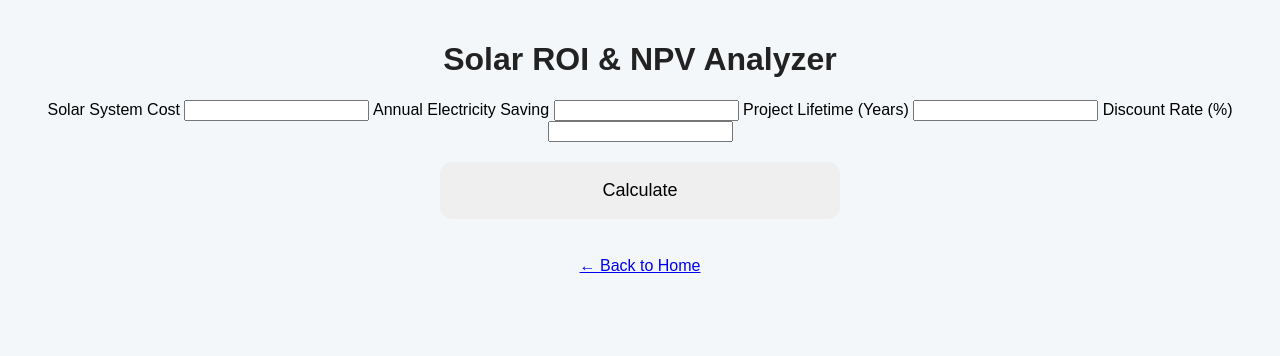
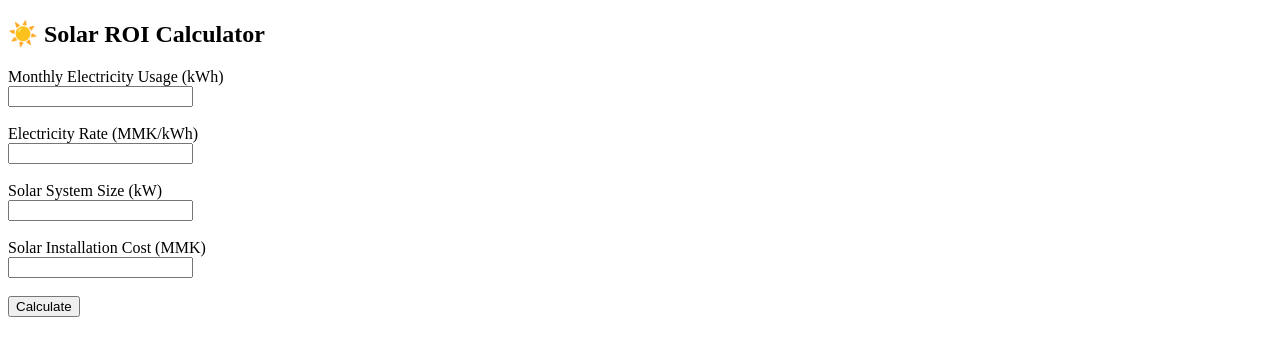
Before and after one commit to kyawrkar13-sys/Rkar-Kyaw, a Flask app: page /solar in a window 1280 px wide. Shown: the top 356 px of the page. Run offline with Flask 3, Linux system fonts and the light colour scheme.

Commit message:
Update solar.html

```diff
--- a/templates/solar.html
+++ b/templates/solar.html
@@ -1,72 +1,55 @@
 <!DOCTYPE html>
-<html lang="en">
+<html>
 <head>
-    <meta charset="UTF-8">
-    <meta name="viewport" content="width=device-width, initial-scale=1.0">
-    <title>Solar ROI & NPV Analyzer</title>
-    <link rel="stylesheet" href="{{ url_for('static', filename='style.css') }}">
+    <title>Solar ROI Calculator</title>
+    <meta name="viewport" content="width=device-width, initial-scale=1">
 </head>
+
 <body>
 
-    <h1>Solar ROI & NPV Analyzer</h1>
+<h2>☀️ Solar ROI Calculator</h2>
 
-    <label>Solar System Cost</label>
-    <input type="number" id="systemCost">
+<form method="post">
 
-    <label>Annual Electricity Saving</label>
-    <input type="number" id="annualSaving">
+<label>Monthly Electricity Usage (kWh)</label><br>
+<input type="number" name="monthly_kwh" required>
+<br><br>
 
-    <label>Project Lifetime (Years)</label>
-    <input type="number" id="projectLife">
+<label>Electricity Rate (MMK/kWh)</label><br>
+<input type="number" name="rate" required>
+<br><br>
 
-    <label>Discount Rate (%)</label>
-    <input type="number" id="discountRate">
+<label>Solar System Size (kW)</label><br>
+<input type="number" step="0.1" name="solar_kw" required>
+<br><br>
 
-    <button onclick="calculateSolar()">Calculate</button>
+<label>Solar Installation Cost (MMK)</label><br>
+<input type="number" name="cost" required>
+<br><br>
 
-    <div id="result"></div>
+<button type="submit">Calculate</button>
 
-    <br>
-    <a href="/">← Back to Home</a>
+</form>
 
-    <script>
-        function calculateSolar() {
-            const systemCost = parseFloat(document.getElementById("systemCost").value);
-            const annualSaving = parseFloat(document.getElementById("annualSaving").value);
-            const projectLife = parseInt(document.getElementById("projectLife").value);
-            const discountRate = parseFloat(document.getElementById("discountRate").value) / 100;
 
-            if (
-                isNaN(systemCost) ||
-                isNaN(annualSaving) ||
-                isNaN(projectLife) ||
-                isNaN(discountRate)
-            ) {
-                document.getElementById("result").innerHTML =
-                    "<h3>Please fill in all fields.</h3>";
-                return;
-            }
+{% if result %}
 
-            const paybackPeriod = systemCost / annualSaving;
+<hr>
 
-            let npv = -systemCost;
+<h3>📊 Result</h3>
 
-            for (let year = 1; year <= projectLife; year++) {
-                npv += annualSaving / Math.pow(1 + discountRate, year);
-            }
+<p>Annual Electricity: {{result.annual_kwh}} kWh/year</p>
 
-            const totalSaving = annualSaving * projectLife;
-            const roi = ((totalSaving - systemCost) / systemCost) * 100;
+<p>Annual Solar Saving:
+{{result.saving}} MMK/year</p>
 
-            document.getElementById("result").innerHTML = `
-                <h2>Results</h2>
-                <p><strong>Payback Period:</strong> ${paybackPeriod.toFixed(2)} Years</p>
-                <p><strong>ROI:</strong> ${roi.toFixed(2)}%</p>
-                <p><strong>NPV:</strong> ${npv.toFixed(2)}</p>
-                <p><strong>Total Saving:</strong> ${totalSaving.toFixed(2)}</p>
-            `;
-        }
-    </script>
+<p>Payback Period:
+{{result.payback}} years</p>
+
+<p>ROI:
+{{result.roi}} %</p>
+
+{% endif %}
 
 </body>
 </html>
```
